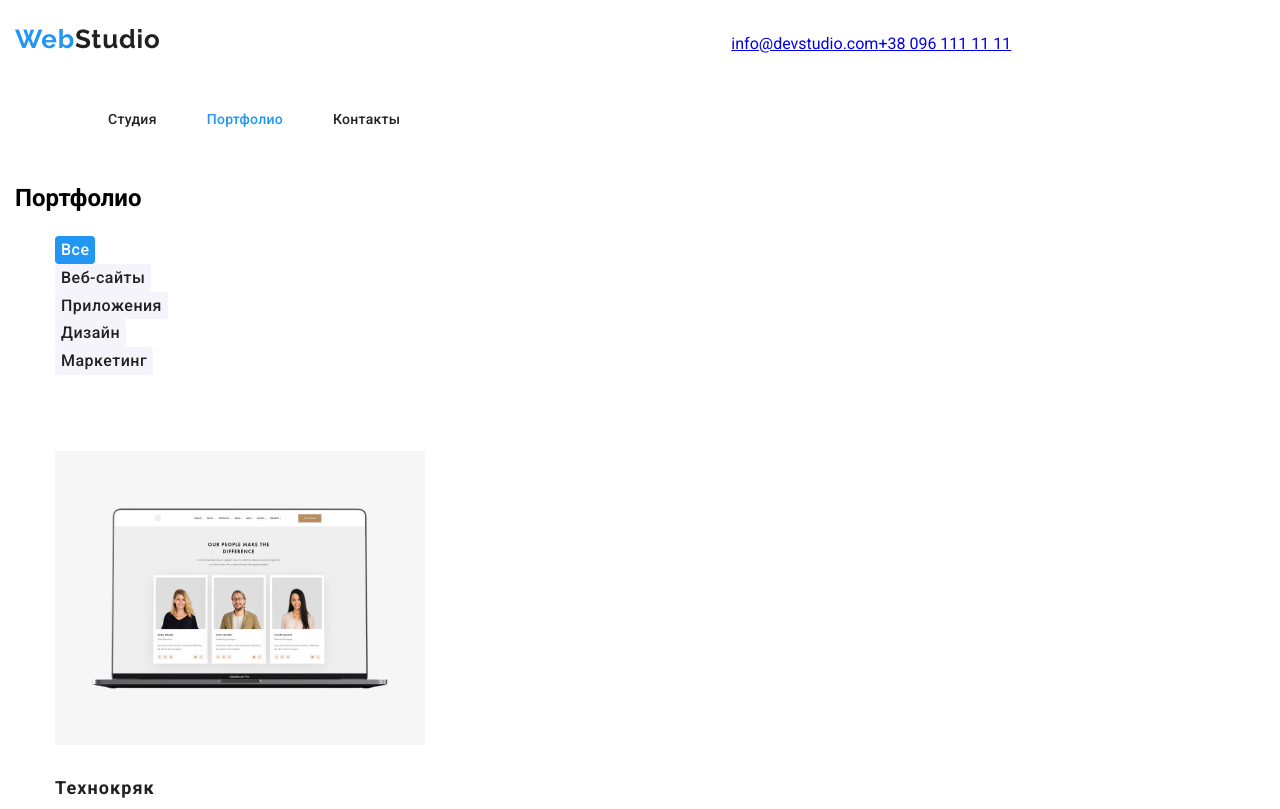
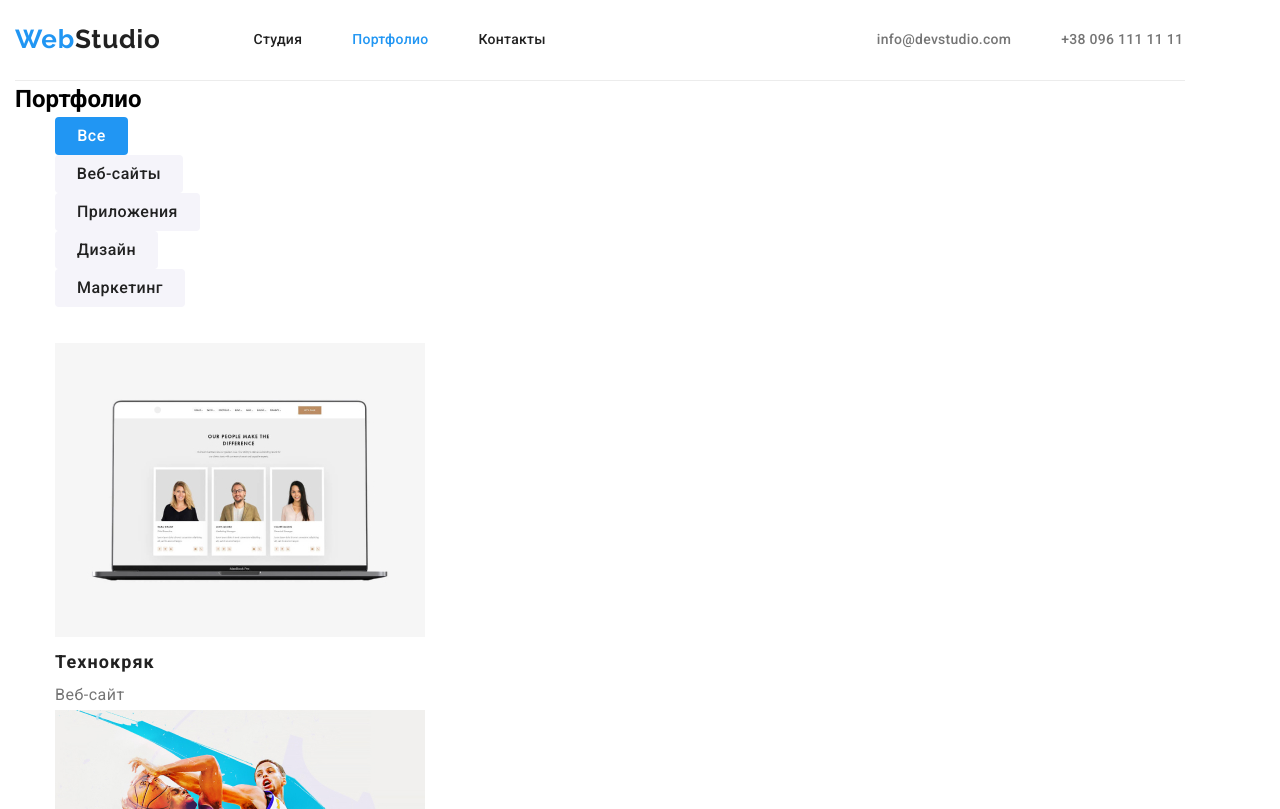
Before and after one commit to Serhii-Starostenko/hw-3, a plain HTML site: page portfolio.html in a window 1280 px wide. Shown: the top 809 px of the page. Drawn offline with nearby package versions, Linux system fonts and the light colour scheme.

Commit message:
Закончил оформление Хедера.
Добавил полоску в низу блока )

```diff
--- a/css/styles.css
+++ b/css/styles.css
@@ -3,7 +3,8 @@
     --title-text-color:rgba(33, 33, 33, 1);
     --accent-text-color:rgba(33, 150, 243, 1);
 --color-contacts-futter:rgba(255, 255, 255, 0.6);
-    --background-color:#fff
+    --background-color:#fff ;
+    --outline-color:rgba(236, 236, 236, 1);
 }
 body {
     font-family: 'Roboto',sans-serif;
@@ -14,9 +15,12 @@ body {
     /* identical to box height */
     background-color:var(--background-color)
 }
+h1,h2,h3,p,ul{
+    margin: 0px;
+}
 
 .container{
-    width: 1230px;
+    width: 1200px;
     padding-left: 15px;
     padding-right: 15px;
 }
@@ -25,7 +29,13 @@ body {
 .header-color{
   background-color: var(--background-color);
   display:flex;
+align-items: center;
+border-bottom: 1px solid rgba(236, 236, 236, 1)
+}
 
+.border{
+box-shadow: 15px;
+box-shadow: var(--outline-color);
 }
 .logo {
     color: var(--accent-text-color);
@@ -64,23 +74,20 @@ letter-spacing: 0.03em;
 
 .nav-menu{
     display: flex;
-    margin: 0px;
-   padding-top: 32px;
-   padding-bottom: 32px;
-   padding-left: 93px;
-   padding-right: 0px;
+margin-left: 93px;
+margin-right: 0px;
+padding-left: 0px;
 
 
 }
 .nav-menu li {
     list-style: none;
 display:flex;
-
-
+margin-right: 50px;
 
 }
-.nav-menu:last-child{
-    padding-right: 0px;
+.nav-menu li:last-child{
+    margin-right: 0px;
 }
 
 .nav-link{
@@ -92,35 +99,12 @@ display:flex;
     letter-spacing: 0.02em;
     color: var(--title-text-color);
     text-decoration: none;
-    display: flex;
+    padding: 32px 0px;
+    display:block;
 
  }
- .nav-link:focus {
-color: var(--accent-text-color);
- }
- .nav-link:hover {
-     color: var(--accent-text-color)
- }
-.nav-link-portfolio {
-    font-family: 'Roboto';
-    font-style: normal;
-    font-weight: 500;
-    font-size: 14px;
-    line-height: 1.14;
-    letter-spacing: 0.02em;
-    color: var(--title-text-color);
-    text-decoration: none;
-    display: flex;
-     padding-right: 50px;
-}
 
-.nav-link:focus {
-    color: var(--accent-text-color);
-}
 
-.nav-link:hover {
-    color: var(--accent-text-color)
-}
  .link-ative{
      color:var(--accent-text-color);
     font-family: 'Roboto';
@@ -130,10 +114,13 @@ color: var(--accent-text-color);
     line-height: 1.14;
     letter-spacing: 0.02em;
     text-decoration: none;
-    display: flex;
-    padding-right: 50px;
+    padding: 32px 0px;
+    display:block;}
 
- }
+    .nav-link :focus,.nav-link:hover {
+        color: var(--accent-text-color);
+    }
+
 
 .cont-position{
     display: flex;
@@ -141,11 +128,8 @@ color: var(--accent-text-color);
 }
 .contacts{
 display: flex;
-margin: 0px;
-padding-left: 331px;
-padding-top: 32px;
-padding-bottom: 32px;
-
+padding: 0px;
+margin-left: 331px;
 }
 
 .contacts li{
@@ -166,8 +150,9 @@ font-size: 14px;
 line-height: 1.14;
 letter-spacing: 0.02em;
 text-decoration: none;
-padding-right: 50px;
-/* margin-right: 50px; */
+display: block;
+margin-right:50px;
+padding: 32px 0px;
 
 
 color:#757575
@@ -186,6 +171,8 @@ color:#757575
     letter-spacing: 0.02em;
     text-decoration: none;
 
+    display: block;
+    padding: 32px 0px;
 
     color: #757575
 }
@@ -223,7 +210,7 @@ color:#757575
 
 .hero{
     background-color:rgba(47, 48, 58, 1) ;
-
+text-align: center;
 }
 .hero-title{
 font-family: 'Roboto';
@@ -242,6 +229,14 @@ line-height: 1.88;
 text-align: center;
 letter-spacing: 0.06em;
 cursor: pointer;
+color: var(--background-color);
+background-color: var(--accent-text-color);
+width: 200px;
+height: 50px;
+border-radius: 4px;
+border: none;
+
+
 
 }
 .hero-button:hover{
@@ -362,8 +357,8 @@ line-height: 1.71;
 
 .portf-button {
     color: var(--background-color);
-    /* height: 38px;
-    width: 73px; */
+    height: 38px;
+    width: 73px;
     border-radius: 4px;
     border: none;
     cursor: pointer;
@@ -378,8 +373,8 @@ line-height: 1.71;
 
 .portf-button-web{
     color:var(--title-text-color);
-    /* width: 128px;
-    height: 38px; */
+    width: 128px;
+    height: 38px;
     border-radius: 4px;
     border: none;
     cursor: pointer;
@@ -393,8 +388,8 @@ letter-spacing: 0.03em;
 }
 .portf-button-app{
     color:var(--title-text-color);
-    /* width: 145px;
-    height: 38px; */
+    width: 145px;
+    height: 38px;
     border-radius: 4px;
     border: none;
     cursor: pointer;
@@ -409,8 +404,8 @@ letter-spacing: 0.03em;
 }
 .portf-button-design{
     color: var(--title-text-color);
-    /* width: 103px;
-    height: 38px; */
+    width: 103px;
+    height: 38px;
     border-radius: 4px;
     border: none;
     cursor: pointer;
@@ -424,8 +419,8 @@ letter-spacing: 0.03em;
 }
 .portf-button-market{
     color: var(--title-text-color);
-    /* width: 130px;
-    height: 38px; */
+    width: 130px;
+    height: 38px;
     border-radius: 4px;
     border: none;
     cursor: pointer;
--- a/portfolio.html
+++ b/portfolio.html
@@ -15,17 +15,17 @@
 <body>
     <div class="container">
     <header class="header-color">
-        <nav>
+        <nav class="cont-position">
             <a class="logo-color" href="./index.html"> <span class="logo"> Web</span>Studio</a>
             <ul class="nav-menu">
-                <li><a class="nav-link-portfolio " href="./index.html">Студия</a> </li>
+                <li><a class="nav-link" href="./index.html">Студия</a> </li>
                 <li><a class="link-ative" href="./portfolio.html">Портфолио</a> </li>
                 <li><a class="nav-link" href="#">Контакты</a> </li>
             </ul>
         </nav>
         <ul class="contacts">
-            <li><a class="contact" href="mailto:info@devstudio.com;">info@devstudio.com</a></li>
-            <li> <a class="contact" href="tel:+380961111111;">+38 096 111 11 11</a></li>
+            <li><a class="contact-mail" href="mailto:info@devstudio.com;">info@devstudio.com</a></li>
+            <li> <a class="contact-tel" href="tel:+380961111111;">+38 096 111 11 11</a></li>
         </ul>
     </header>
     <main>
```
Also changed, not shown: index.html (+1 -1 lines).
